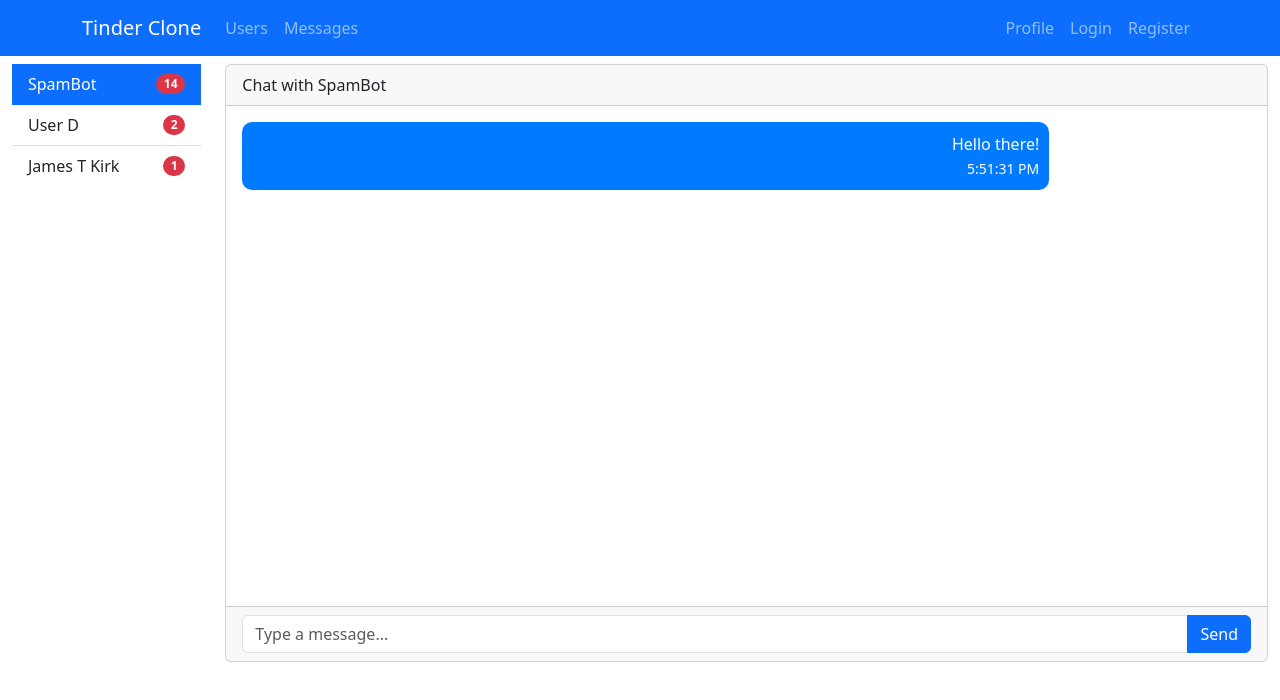
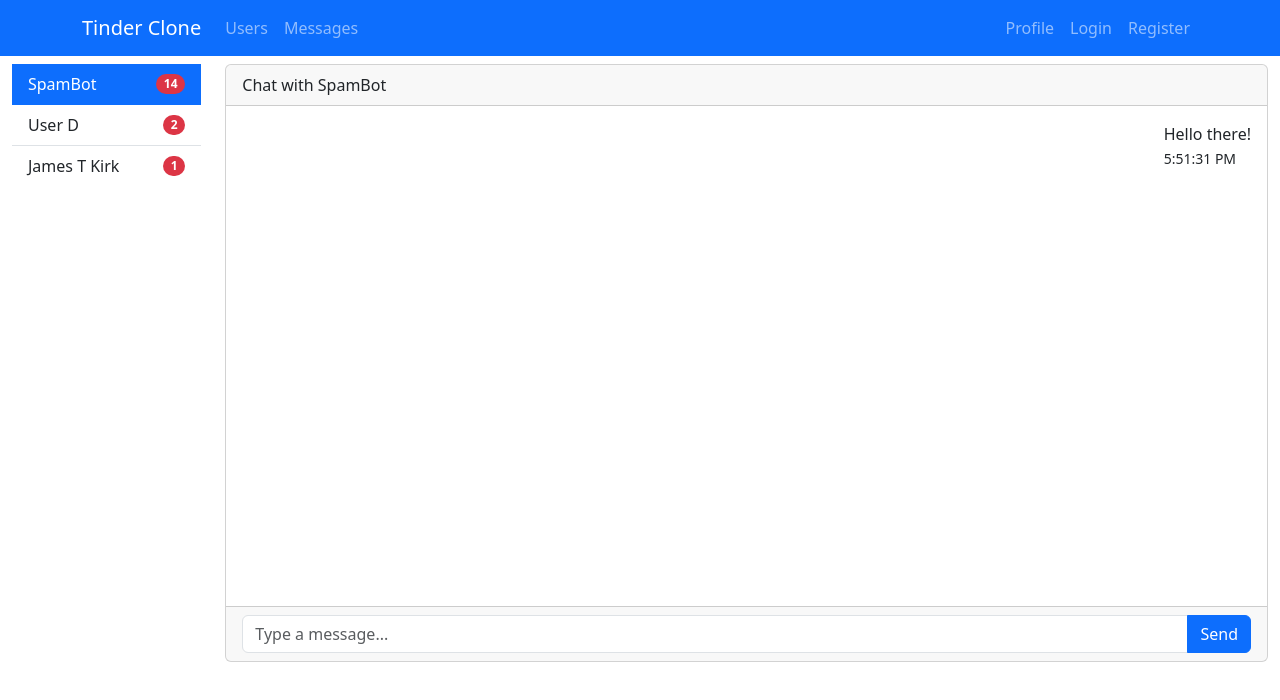
Before and after one commit to JaakkoLipp/AWP-Project, a React (Create React App) app in the folder client/: page /messages in a window 1280 px wide. Shown: the top 700 px of the page. Built offline with nearby package versions, Linux system fonts and the light colour scheme.

Commit message:
Fix messaging UI bugs and add messaging functionality

```diff
--- a/client/src/components/MessagesPage.css
+++ b/client/src/components/MessagesPage.css
@@ -1,19 +1,10 @@
 .message {
-  padding: 10px;
-  margin-bottom: 10px;
-  border-radius: 10px;
-  color: #ffffff;
-  max-width: 80%;
 }
 
 .sent {
   background-color: #007bff; /* Bootstrap primary color */
-  align-self: flex-end;
-  text-align: right;
 }
 
 .received {
   background-color: #6c757d; /* Bootstrap secondary color */
-  align-self: flex-start;
-  text-align: left;
 }
--- a/client/src/components/MessagesPage.js
+++ b/client/src/components/MessagesPage.js
@@ -83,17 +83,22 @@ function MessagesPage() {
               {contacts.find((contact) => contact.id === selectedContactId)
                 ?.name || "..."}
             </Card.Header>
-            <Card.Body className="overflow-auto" style={{ height: "500px" }}>
+            <Card.Body
+              className="overflow-auto d-flex flex-column"
+              style={{ height: "500px" }}
+            >
               {messages.map((msg) => (
                 <div
                   key={msg.id}
-                  className={`message ${
-                    msg.senderId === selectedContactId ? "sent" : "received"
+                  className={`message mb-2 ${
+                    msg.senderId === selectedContactId
+                      ? "align-self-end"
+                      : "align-self-start"
                   }`}
                 >
                   {msg.text}
                   <br />
-                  <small>{msg.createdAt.toLocaleTimeString()}</small>
+                  <small>{new Date(msg.createdAt).toLocaleTimeString()}</small>
                 </div>
               ))}
             </Card.Body>
```
Also changed, not shown: 1 other file (tests, documents, lock files or other folders).
